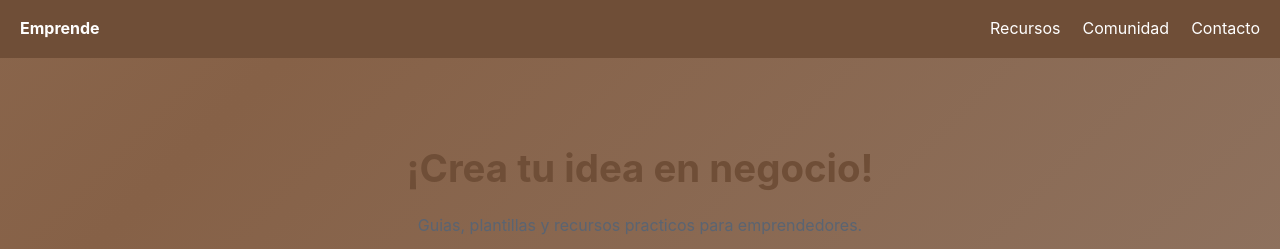
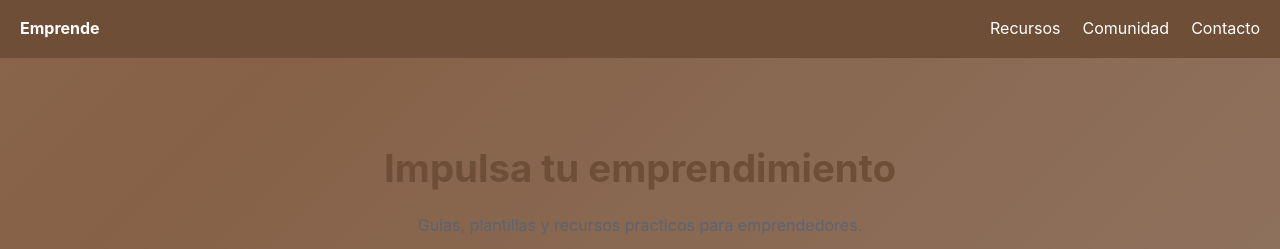
Before and after one commit to Jessi46/landing-emprendedores, a plain HTML site: page index.html in a window 1280 px wide. Shown: the top 249 px of the page. Drawn offline with Linux system fonts and the light colour scheme.

Commit message:
feat: nuevo titula (propuesta A)

```diff
--- a/index.html
+++ b/index.html
@@ -23,7 +23,7 @@
 
     <main>
         <section class="hero">
-            <h1>¡Crea tu idea en negocio!</h1>
+            <h1>Impulsa tu emprendimiento</h1>
             <p>Guias, plantillas y recursos practicos para emprendedores.</p>
             <a href="#recursos" class="btn">Explorar recursos</a>
 
```
